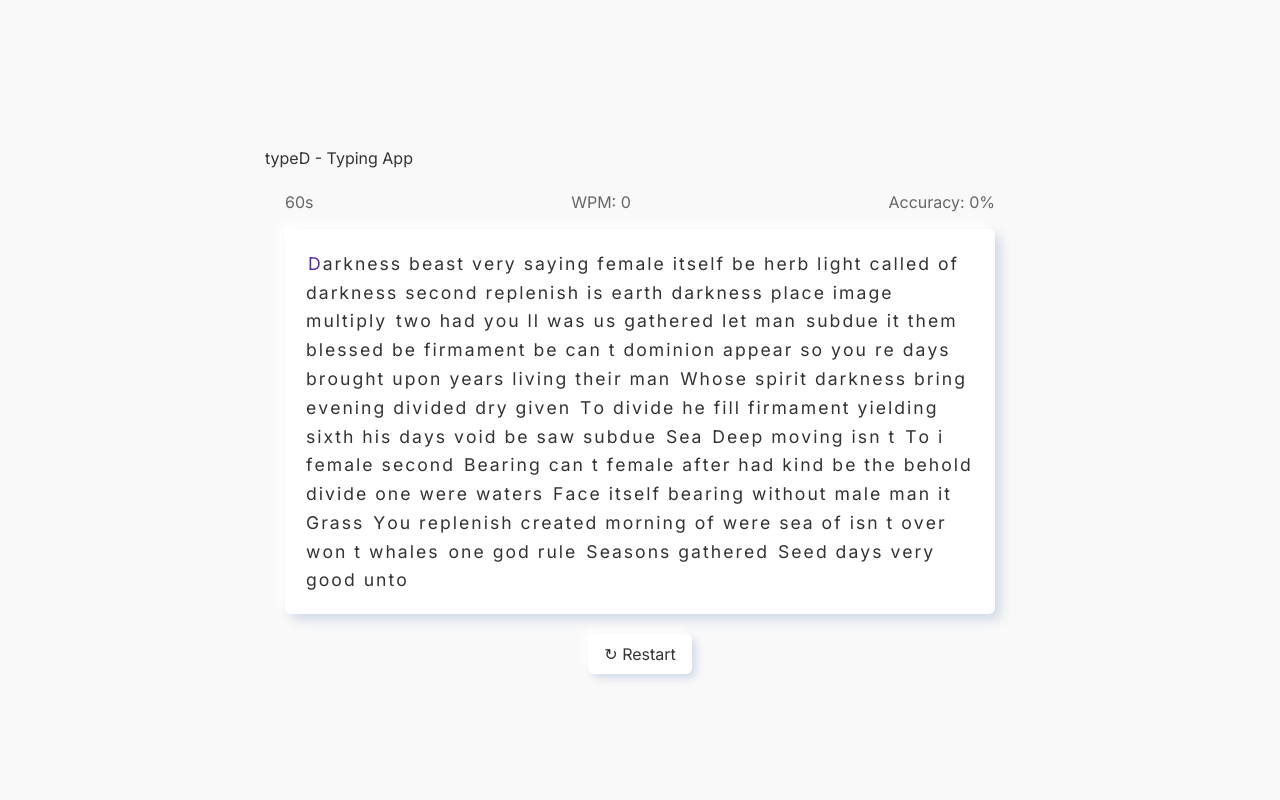
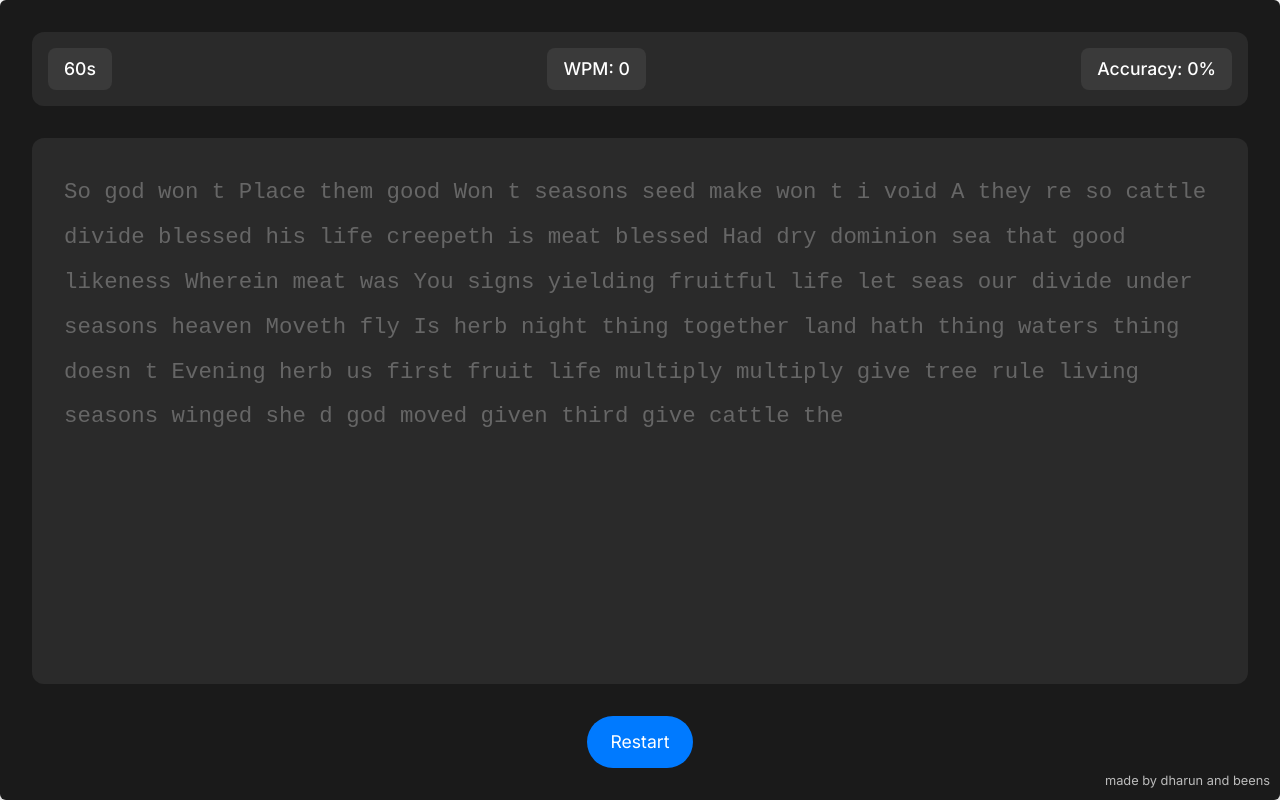
Before and after one commit to DharuNamikaze/typeD, a Next.js app: page / in a window 1280 px wide. Built offline with nearby package versions, Linux system fonts and the light colour scheme.

Commit message:
a rought draft

```diff
--- a/src/app/globals.css
+++ b/src/app/globals.css
@@ -4,107 +4,160 @@
 @tailwind components;
 @tailwind utilities;
 
-* {
+body, html {
+  height: 100%;
+  margin: 0;
   font-family: 'Inter', sans-serif;
-  box-sizing: border-box;
 }
 
-body {
-  background: #f9f9f9;
-  color: #333;
+.container {
+  max-width: 100%;
+  width: 100%;
+  height: 100%;
+  margin: 0;
+  padding: 2rem;
+  background: #1a1a1a;
+  border-radius: 6px;
+  box-shadow: 0 8px 32px rgba(0, 0, 0, 0.3);
+  color: #fff;
+  position: absolute;
+  top: 0;
+  left: 0;
+  right: 0;
+  bottom: 0;
   display: flex;
-  justify-content: center;
-  align-items: center;
-  height: 100vh;
-  margin: 0;
+  flex-direction: column;
+  justify-content: flex-start;
 }
 
-/* Main Container */
-.container {
-  text-align: center;
-  max-width: 750px;
-  width: 100%;
-  padding: 20px;
-}
-
-/* Top Bar: Timer, WPM, Accuracy */
 .top-bar {
   display: flex;
   justify-content: space-between;
-  font-size: 1rem;
-  margin-bottom: 15px;
+  gap: 1rem;
+  margin-bottom: 2rem;
+  background: #2a2a2a;
+  padding: 1rem;
+  border-radius: 12px;
+}
+
+.top-bar p {
+  margin: 0;
+  font-size: 1.1rem;
+  font-weight: 500;
+  background: #3a3a3a;
+  padding: 0.5rem 1rem;
+  border-radius: 8px;
+  display: flex;
+  align-items: center;
+  gap: 0.5rem;
+}
+
+.text-frame {
+  background: #2a2a2a;
+  padding: 2rem;
+  border-radius: 12px;
+  font-size: 1.4rem;
+  line-height: 2;
+  min-height: 200px;
+  margin-bottom: 2rem;
+  position: relative;
+  font-family: 'Fira Code', monospace;
+  flex-grow: 1;
+}
+
+.hidden-input {
+  opacity: 0;
+  position: absolute;
+}
+
+.overlay {
+  position: absolute;
+  top: 0;
+  left: 0;
+  right: 0;
+  bottom: 0;
+  background: rgba(0, 0, 0, 0.9);
+  display: flex;
+  align-items: center;
+  justify-content: center;
+  border-radius: 16px;
+  font-size: 1.5rem;
+  font-weight: bold;
+  color: #fff;
+  backdrop-filter: blur(4px);
+  animation: fadeIn 0.3s ease;
+  z-index: 10;
+}
+
+.restart-btn {
+  background: #007aff;
+  color: white;
+  border: none;
+  padding: 0.8rem 1.5rem;
+  border-radius: 50px;
+  font-size: 1.1rem;
+  cursor: pointer;
+  transition: all 0.2s ease;
+  display: flex;
+  align-items: center;
+  gap: 0.5rem;
+  margin: 0 auto;
+  z-index: 20;
+}
+
+.restart-btn:hover {
+  background: #0063cc;
+  transform: scale(1.05);
+}
+
+.restart-btn:active {
+  transform: scale(0.95);
+}
+
+.char {
+  position: relative;
   color: #666;
 }
 
-/* Text Frame - Neumorphic Rectangular */
-.text-frame {
-  border-radius: 6px;
-  padding: 20px;
-  font-size: 1.2rem;
-  line-height: 1.5;
-  text-align: left;
-  width: 100%;
-  min-height: 100px;
-  font-family: 'Roboto Mono', monospace;
-  background: #ffffff;
-  box-shadow: 6px 6px 12px #d1d9e6, -6px -6px 12px #ffffff;
-  border: none;
-  outline: none;
+.char.correct {
+  color: #4caf50;
 }
 
-/* Typing Character Styles */
-.char {
-  color: #333;
-  font-size: 1.1rem;
-  margin: 0 1px;
-  transition: 0.1s ease-in-out;
+.char.incorrect {
+  color: #ff4444;
 }
 
-.char.active {
-  color: #572ca8;
-  border-left: 2px solid #572ca8;
+.char.current::after {
+  content: '';
+  position: absolute;
+  bottom: -2px;
+  left: 0;
+  right: 0;
+  height: 2px;
+  background: #007aff;
   animation: cursorBlink 1s infinite;
 }
 
-.char.correct {
-  color: green;
+.bottom-right-text {
+  position: absolute;
+  bottom: 10px;
+  right: 10px;
+  font-size: 0.8rem;
+  color: #bbb;
 }
 
-.char.incorrect {
-  color: indianred;
+
+@keyframes cursorBlink {
+  0%, 100% { opacity: 1; }
+  50% { opacity: 0; }
 }
 
-/* Hidden Input Field */
-.hidden-input {
-  position: absolute;
-  opacity: 0;
+@keyframes fadeIn {
+  from { opacity: 0; }
+  to { opacity: 1; }
 }
 
-/* Neumorphic Restart Button */
-.restart-btn {
-  margin-top: 20px;
-  background: #ffffff;
-  border: none;
-  font-size: 1rem;
-  padding: 8px 16px;
-  border-radius: 6px;
-  color: #333;
-  cursor: pointer;
-  transition: all 0.2s ease-in-out;
-  box-shadow: 4px 4px 8px #d1d9e6, -4px -4px 8px #ffffff;
+html, body {
+  height: 100%;
+  width: 100%;
 }
-
-.restart-btn:hover {
-  box-shadow: inset 4px 4px 8px #d1d9e6, inset -4px -4px 8px #ffffff;
-}
-
-.restart-btn:active {
-  box-shadow: inset 3px 3px 6px #d1d9e6, inset -3px -3px 6px #ffffff;
-}
-
-/* Blinking Cursor Effect */
-@keyframes cursorBlink {
-  0% { border-color: #572ca8; }
-  50% { border-color: transparent; }
-  100% { border-color: #572ca8; }
-}
--- a/src/app/page.jsx
+++ b/src/app/page.jsx
@@ -1,15 +1,15 @@
-'use client'
-import "./globals.css";
+"use client";
+
 import { useCallback, useEffect, useRef, useState } from "react";
 import content from "@components/content";
 import React from "react";
 import Context from "@components/Context";
 
-let ranIndex = Math.floor(Math.random() * content.length);
-
 const Page = () => {
   const maxTime = 60;
-  const [currcontent, setCurrContent] = useState(content[ranIndex]);
+  const [ranIndex, setRanIndex] = useState(null);
+  const [currcontent, setCurrContent] = useState(null);
+
   const [word, setWord] = useState("");
   const [charIndex, setCharIndex] = useState(0);
   const [time, setTime] = useState(maxTime);
@@ -20,6 +20,14 @@ const Page = () => {
   const totalChar = useRef(0);
   const totalCorrectChar = useRef(0);
   const timer = useRef();
+
+  useEffect(() => {
+    if (ranIndex === null) {
+      const index = Math.floor(Math.random() * content.length);
+      setRanIndex(index);
+      setCurrContent(content[index]);
+    }
+  }, [ranIndex]);
 
   useEffect(() => {
     if (time > 0 && timer.current) {
@@ -84,11 +92,12 @@ const Page = () => {
       ri = Math.floor(Math.random() * content.length);
     } while (ri === ranIndex);
 
-    ranIndex = ri;
+    setRanIndex(ri);
     setCurrContent(content[ri]);
     handleReset();
   };
 
+  if (currcontent === null) return <div>Loading...</div>;
 
   return (
     <div className="container">
@@ -114,11 +123,13 @@ const Page = () => {
 
       {time === 0 && (
         <div className="overlay">
-          <p>Time's up! Press Restart to try again.</p>
+          <p>Time up! Press Restart to try again.</p>
         </div>
       )}
 
-      <button className="restart-btn" onClick={handleRestart}>↻ Restart</button>
+      <button className="restart-btn" onClick={handleRestart}>Restart</button>
+
+      <div className="bottom-right-text"> made by dharun and beens </div>
     </div>
   );
 };
```
